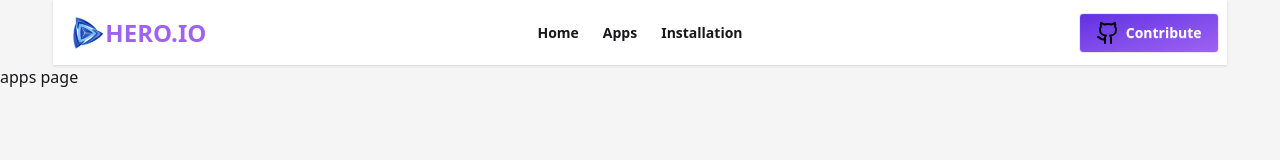
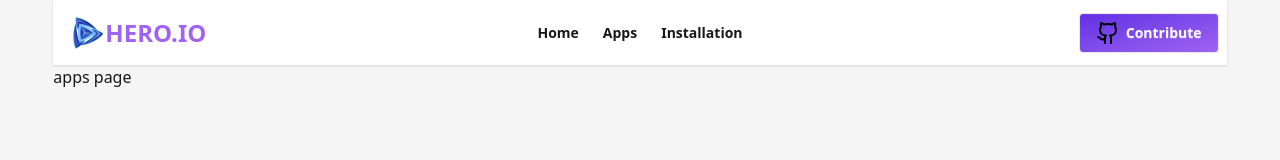
Before and after one commit to SojibMir27/hero-app, a React (Vite) app: page /apps in a window 1280 px wide. Shown: the top 160 px of the page. Built offline with nearby package versions, Linux system fonts and the light colour scheme.

Commit message:
added fav icon

```diff
--- a/index.html
+++ b/index.html
@@ -2,9 +2,9 @@
 <html data-theme="light" lang="en">
   <head>
     <meta charset="UTF-8" />
-    <link rel="icon" type="image/svg+xml" href="/vite.svg" />
+    <link rel="icon" type="image/svg+xml" href="/hero.png" />
     <meta name="viewport" content="width=device-width, initial-scale=1.0" />
-    <title>hero-app</title>
+    <title>Hero-Apps</title>
   </head>
   <body class="bg-[#f5f5f5]">
     <div id="root"></div>
--- a/src/Pages/Apps.jsx
+++ b/src/Pages/Apps.jsx
@@ -1,11 +1,11 @@
-import React from 'react';
+import React from "react";
 
 const Apps = () => {
-    return (
-        <div>
-            <h1>apps page</h1>
-        </div>
-    );
+  return (
+    <div className="w-full md:w-11/12 mx-auto">
+      <h1>apps page</h1>
+    </div>
+  );
 };
 
 export default Apps;
--- a/src/Pages/Home.jsx
+++ b/src/Pages/Home.jsx
@@ -6,14 +6,15 @@ import AppsCard from "../components/AppsCard";
 
 const Home = () => {
   const appData = useLoaderData();
-  console.log(appData);
 
   return (
     <div className="w-full md:w-11/12 mx-auto">
       <Hero />
       <Reviews />
       <div className="w-full md:w-10/12 mx-auto mt-10 mb-5">
-        <h1 className="text-center mx-auto text-[#001931] text-5xl font-bold">Trending Apps</h1>
+        <h1 className="text-center mx-auto text-[#001931] text-5xl font-bold">
+          Trending Apps
+        </h1>
         <p className="text-center text-sm md:text-lg mx-auto text-[#627382] mt-4 mb-5">
           Explore All Trending Apps on the Market developed by us{" "}
         </p>
--- a/src/components/AppsCard.jsx
+++ b/src/components/AppsCard.jsx
@@ -1,7 +1,6 @@
 import React from "react";
 
 const AppsCard = ({ app }) => {
-  console.log(app);
   const { image, title, downloads, ratingAvg } = app;
 
   return (
```
